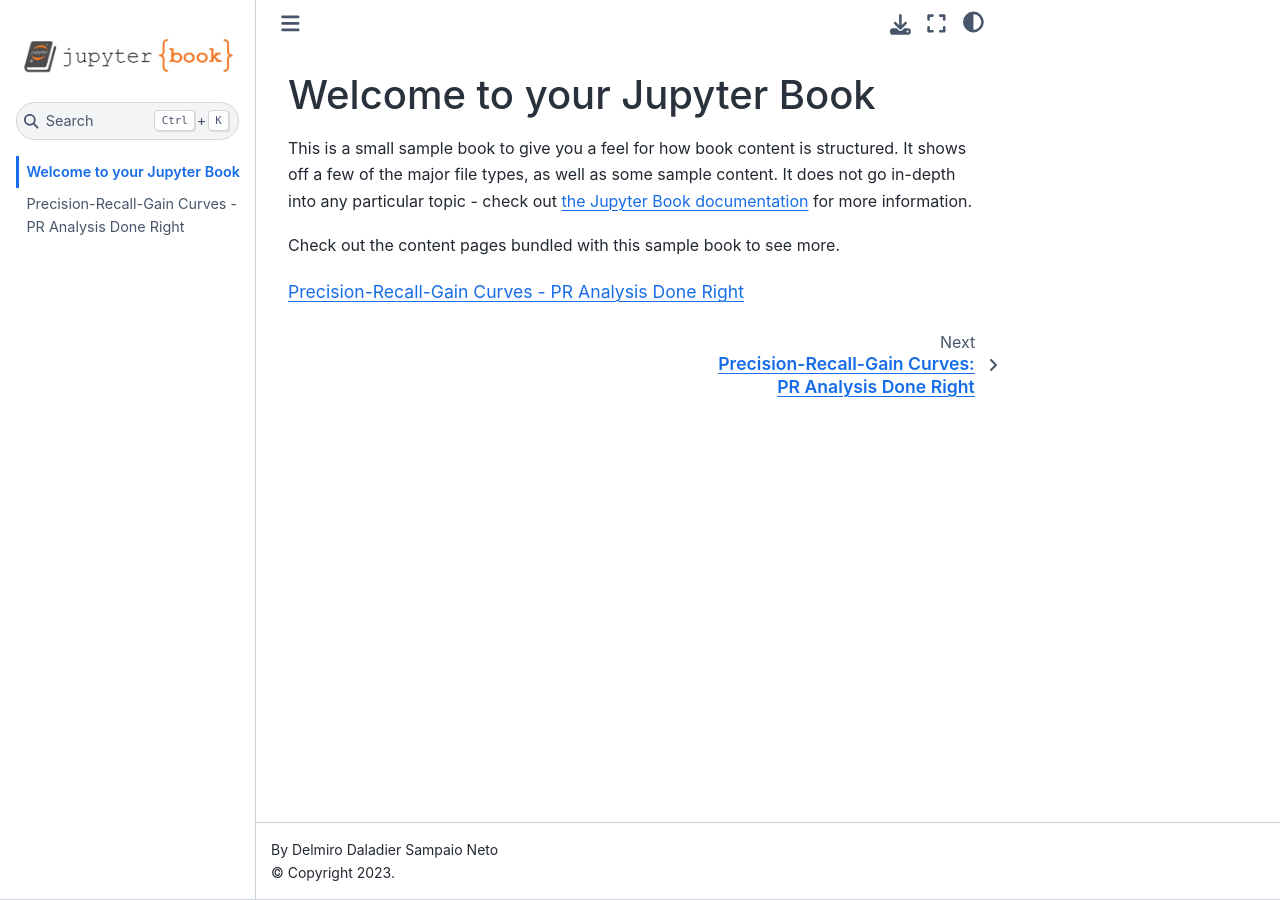
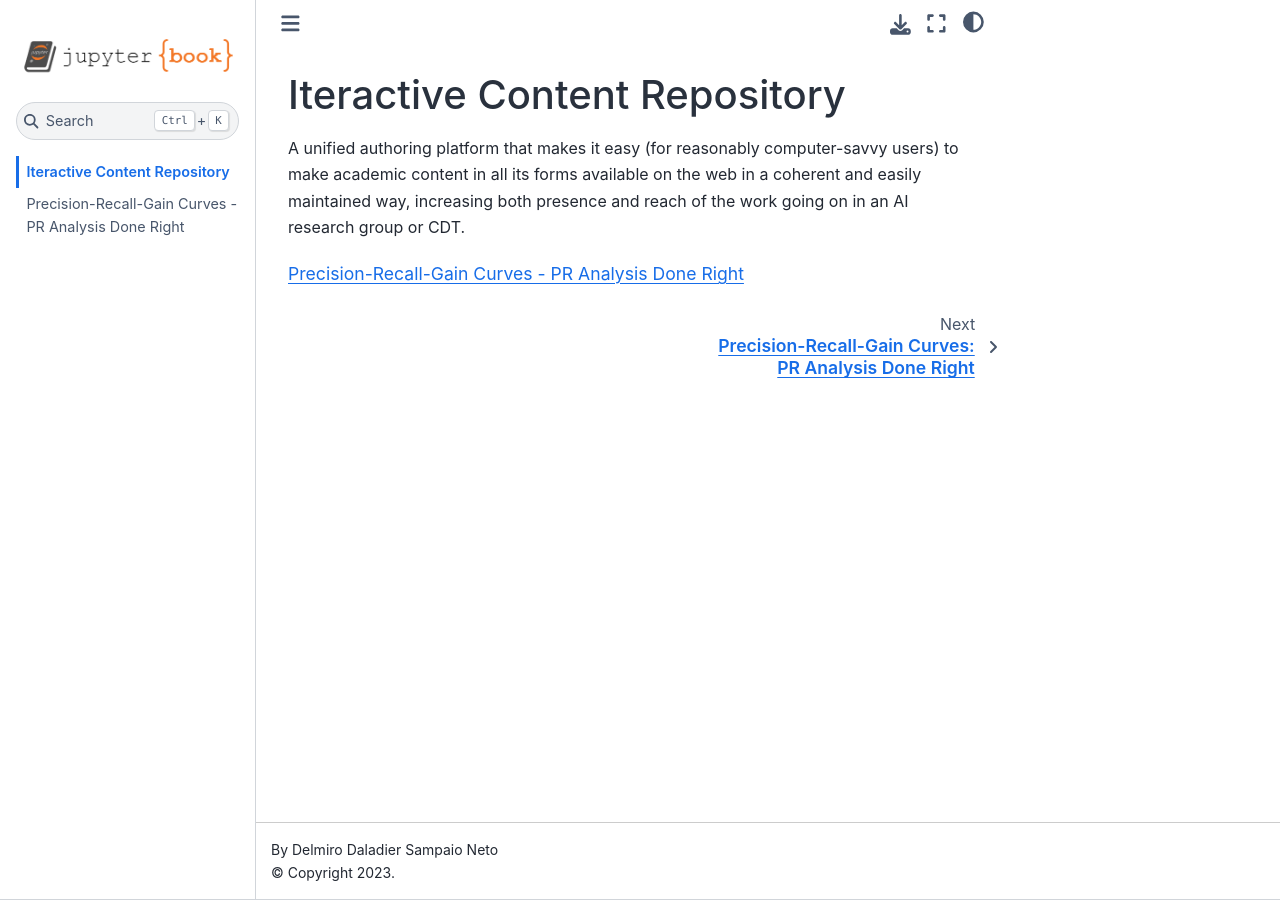
Before and after one commit to DelmiroDaladier/bundle_test, a Jupyter Book: the page built from intro.md, in a window 1280 px wide. Built offline with Jupyter Book 1.0.4 settings and Sphinx 7.4.7 and the Sphinx Book theme 1.1.4, drawn with Linux system fonts in a browser that asks for light colours.

Commit message:
rewrite the intro file

````diff
--- a/intro.md
+++ b/intro.md
@@ -1,11 +1,6 @@
-# Welcome to your Jupyter Book
+# Iteractive Content Repository
 
-This is a small sample book to give you a feel for how book content is
-structured.
-It shows off a few of the major file types, as well as some sample content.
-It does not go in-depth into any particular topic - check out [the Jupyter Book documentation](https://jupyterbook.org) for more information.
-
-Check out the content pages bundled with this sample book to see more.
+A unified authoring platform that makes it easy (for reasonably computer-savvy users) to make academic content in all its forms available on the web in a coherent and easily maintained way, increasing both presence and reach of the work going on in an AI research group or CDT.
 
 ```{tableofcontents}
 ```
````
Also changed, not shown: Precision-Recall-Gain Curves.md (+3 -3 lines).
